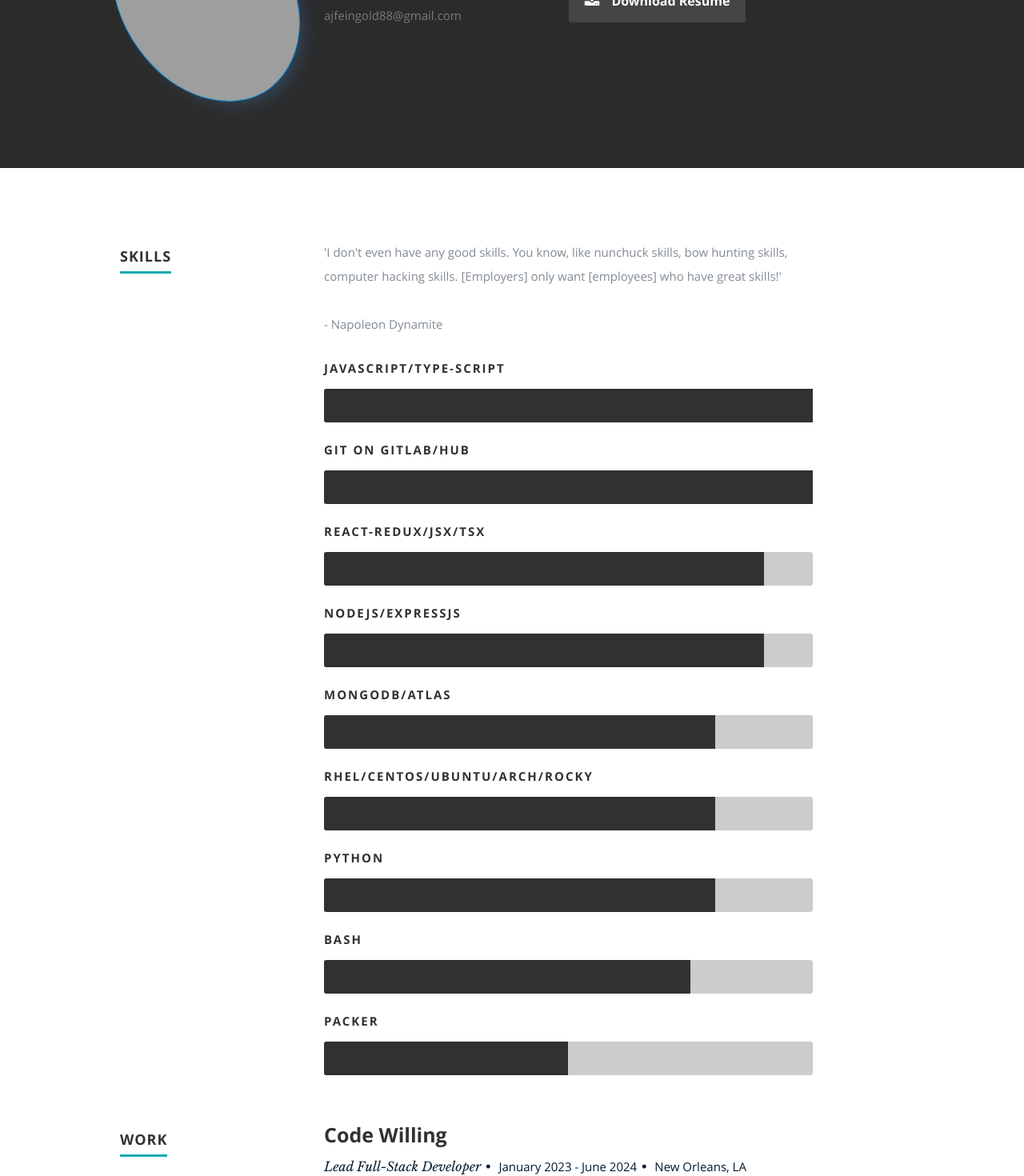
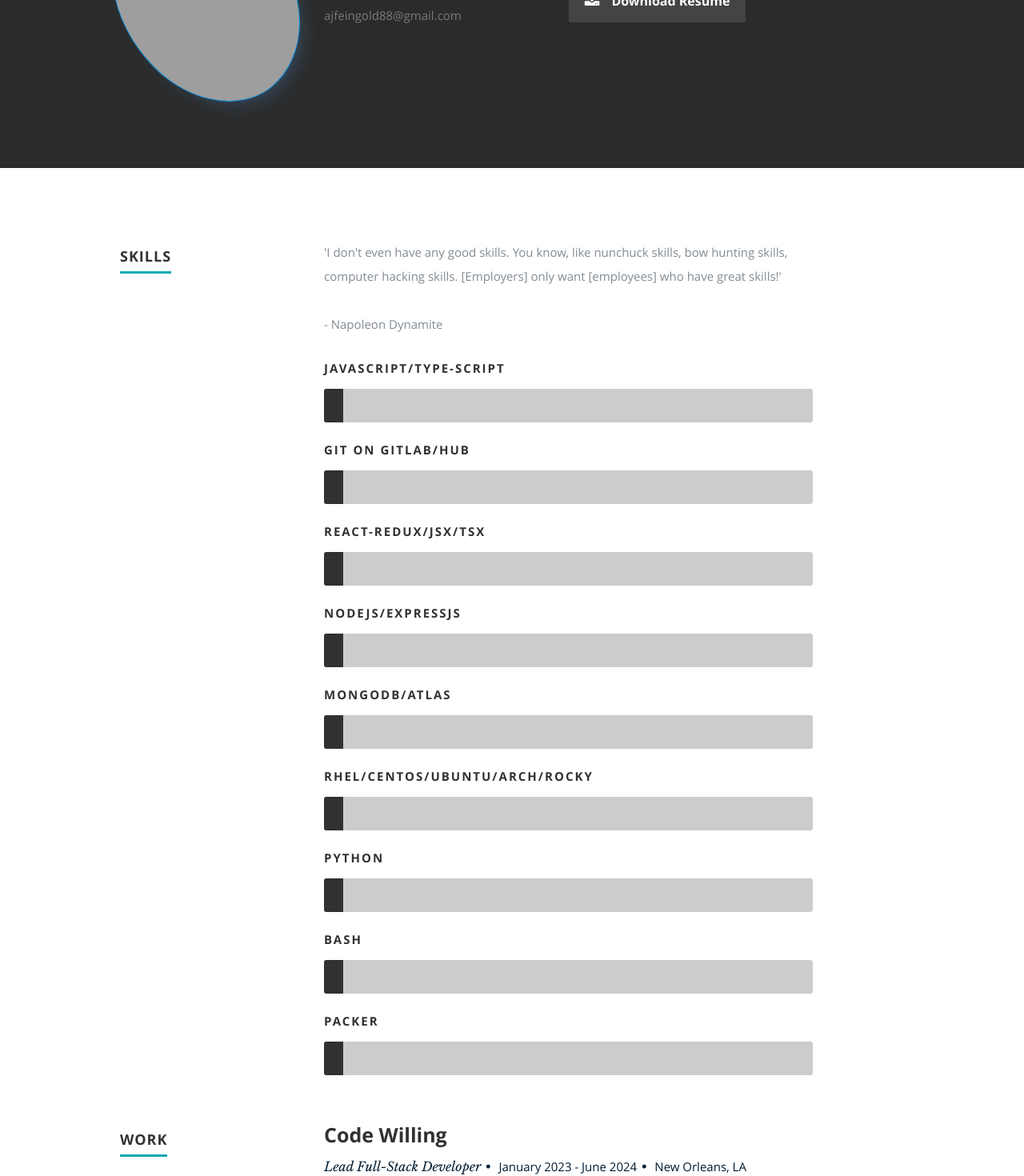
Before and after one commit to aaronfeingold/ajf-portfolio, a React (Create React App) app: page / in a window 1280 px wide. Shown: the part 1036-2506 px from the top of the page at 80% size. Built offline with nearby package versions, Linux system fonts and the light colour scheme; grey boxes are pictures that could not be loaded.

Commit message:
layout of skills are paused to start until inView is true

```diff
--- a/public/css/layout.css
+++ b/public/css/layout.css
@@ -376,48 +376,48 @@ ul#nav li.current a {
 }
 
 .javascript {
-  -moz-animation: javascript 2s ease;
-  -webkit-animation: javascript 2s ease;
+  -webkit-animation: javascript 2s ease paused;
+  -webkit-animation: javascript 2s ease paused;
 }
 .reactjs {
-  -moz-animation: reactjs 2s ease;
-  -webkit-animation: reactjs 2s ease;
+  -moz-animation: reactjs 2s ease paused;
+  -webkit-animation: reactjs 2s ease paused;
 }
 .git {
-  -moz-animation: git 2s ease;
-  -webkit-animation: git 2s ease;
+  -moz-animation: git 2s ease paused;
+  -webkit-animation: git 2s ease paused;
 }
 .nodejs {
-  -moz-animation: nodejs 2s ease;
-  -webkit-animation: nodejs 2s ease;
+  -moz-animation: nodejs 2s ease paused;
+  -webkit-animation: nodejs 2s ease paused;
 }
 .css {
-  -moz-animation: css 2s ease;
-  -webkit-animation: css 2s ease;
+  -moz-animation: css 2s ease paused;
+  -webkit-animation: css 2s ease paused;
 }
 .html5 {
-  -moz-animation: html5 2s ease;
-  -webkit-animation: html5 2s ease;
+  -moz-animation: html5 2s ease paused;
+  -webkit-animation: html5 2s ease paused;
 }
 .mongodb {
-  -moz-animation: mongodb 2s ease;
-  -webkit-animation: mongodb 2s ease;
+  -moz-animation: mongodb 2s ease paused;
+  -webkit-animation: mongodb 2s ease paused;
 }
 .linux {
-  -moz-animation: linux 2s ease;
-  -webkit-animation: linux 2s ease;
+  -moz-animation: linux 2s ease paused;
+  -webkit-animation: linux 2s ease paused;
 }
 .python {
-  -moz-animation: python 2s ease;
-  -webkit-animation: python 2s ease;
+  -moz-animation: python 2s ease paused;
+  -webkit-animation: python 2s ease paused;
 }
 .bash {
-  -moz-animation: bash 2s ease;
-  -webkit-animation: bash 2s ease;
+  -moz-animation: bash 2s ease paused;
+  -webkit-animation: bash 2s ease paused;
 }
 .packer {
-  -moz-animation: packer 2s ease;
-  -webkit-animation: packer 2s ease;
+  -moz-animation: packer 2s ease paused;
+  -webkit-animation: packer 2s ease paused;
 }
 
 @-moz-keyframes javascript {
```
